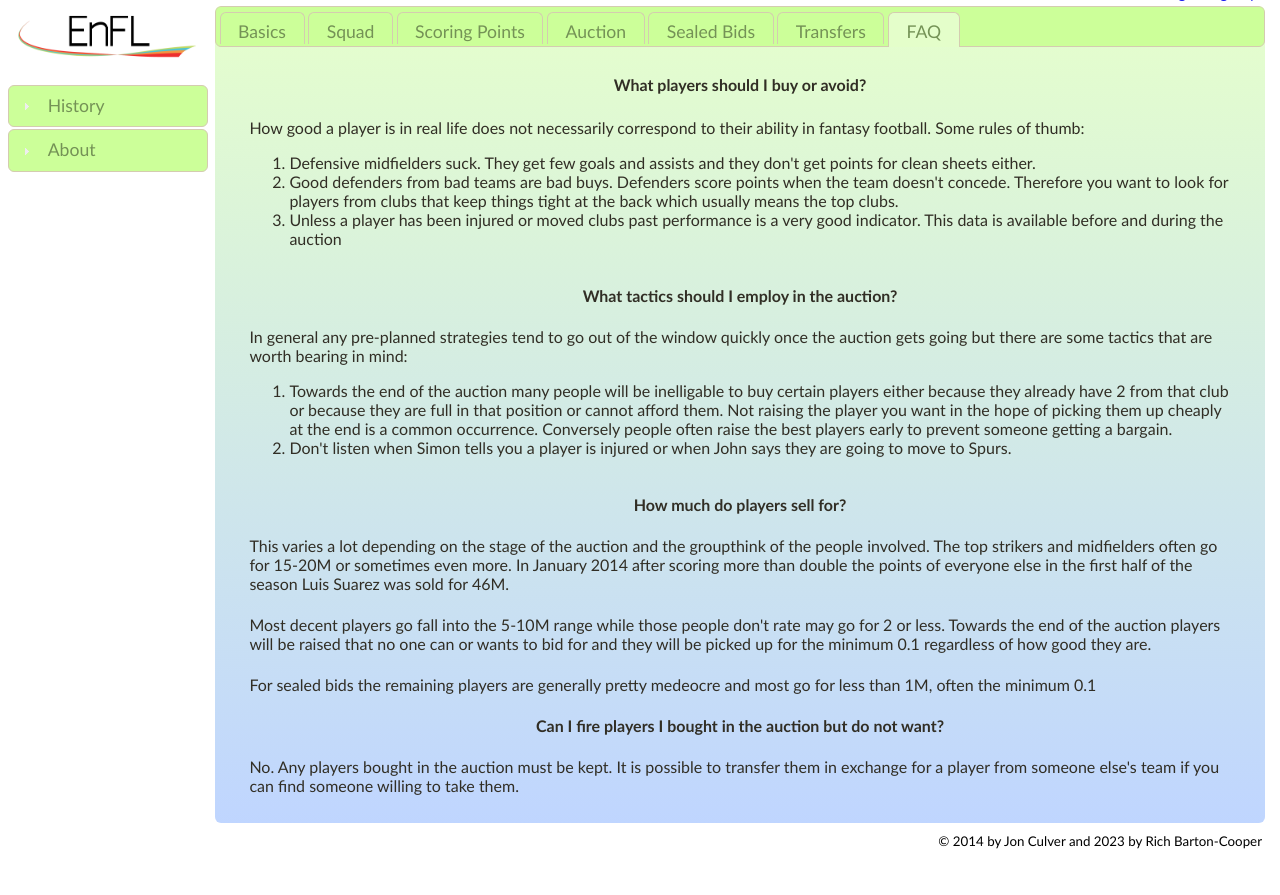
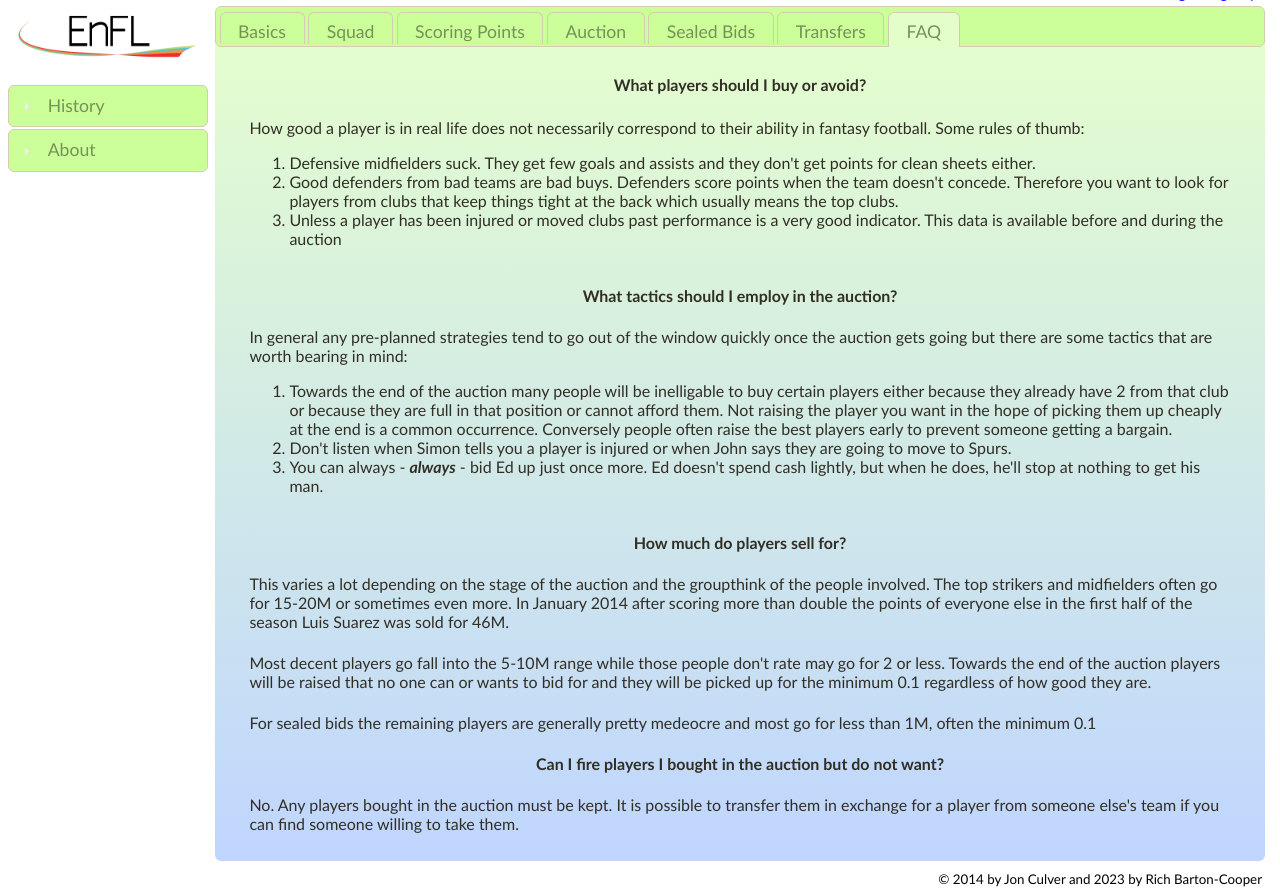
Before and after one commit to richcooper95/enfl, a Django app: page /rules/ in a window 1280 px wide, after a click on "FAQ". Shown: the part 29-924 px from the top of the page. Before the commit the page ends 878 px from the top, so only its background shows below. Run offline with Django 4.2, Linux system fonts and the light colour scheme; some libraries are stand-ins or nearby versions.

Commit message:
Small text tweaks

```diff
--- a/templates/registration/logged_out.html
+++ b/templates/registration/logged_out.html
@@ -6,8 +6,7 @@
 
 {% block defaulttab %}
 <div id="tabs-logout">
-  <h4>Logged out</h4>
-  <p>May all your points be on your bench this week. 🙏</p>
+  <p>Goodbye, and may all your points be on your bench this week. 🙏</p>
   </br>
   <a href="{% url 'login'%}">Click here to log in again</a>
 </div>
--- a/templates/rules.html
+++ b/templates/rules.html
@@ -288,6 +288,11 @@
                     Don't listen when Simon tells you a player is injured or
                     when John says they are going to move to Spurs.
                 </li>
+                <li>
+                    You can always - <i><b>always</b></i> - bid Ed up just once more.
+                    Ed doesn't spend cash lightly, but when he does, he'll stop at nothing
+                    to get his man.
+                </li>
             </ol>
         </td></tr>
         <tr><th>How much do players sell for?</th></tr>
```
